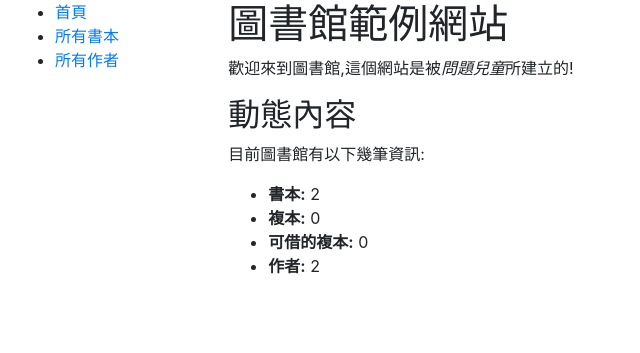
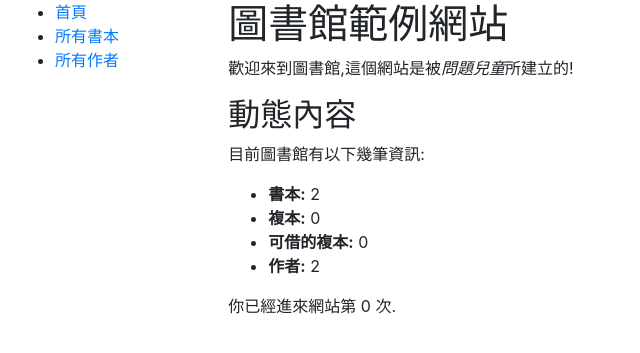
Before and after one commit to LanZBoY/DjangoDemo, a Django app: page /catalog/ in a window 1280 px wide. Shown: the top 353 px of the page, without its empty margins (0-640 px from the left). Run offline with Django 3.2, Linux system fonts and the light colour scheme; data comes from the database, SQL or seed files in the repository; both versions use the stored data as it was after the commit; data that the repository does not hold is empty; some libraries are stand-ins or nearby versions.

Commit message:
1. 新增基本session機制 照訪網站次數計算

```diff
--- a/catalog/views.py
+++ b/catalog/views.py
@@ -17,11 +17,14 @@ def index(request):
     # 但根據軟體工程物件導向設計原則 不建議省略
     num_authors = Author.objects.count()
     # 將要寫入html的
+    num_visits = request.session.get('num_visits', 0);
+    request.session['num_visits'] = num_visits + 1;
     context = {
         'num_books': num_books,
         'num_instances': num_instances,
         'num_instances_available': num_instances_available,
-        'num_authors': num_authors
+        'num_authors': num_authors,
+        'num_visits': num_visits
     }
     # 利用 render() 來渲染html 以及將context內容傳到html模板中
     return render(request, 'index.html', context=context)
--- a/templates/index.html
+++ b/templates/index.html
@@ -13,4 +13,5 @@
     <li><strong>可借的複本:</strong> {{ num_instances_available }}</li>
     <li><strong>作者:</strong> {{ num_authors }}</li>
   </ul>
+    <p>你已經進來網站第 {{ num_visits }} 次.</p>
 {% endblock %}
```
Also changed, not shown: db.sqlite3.
